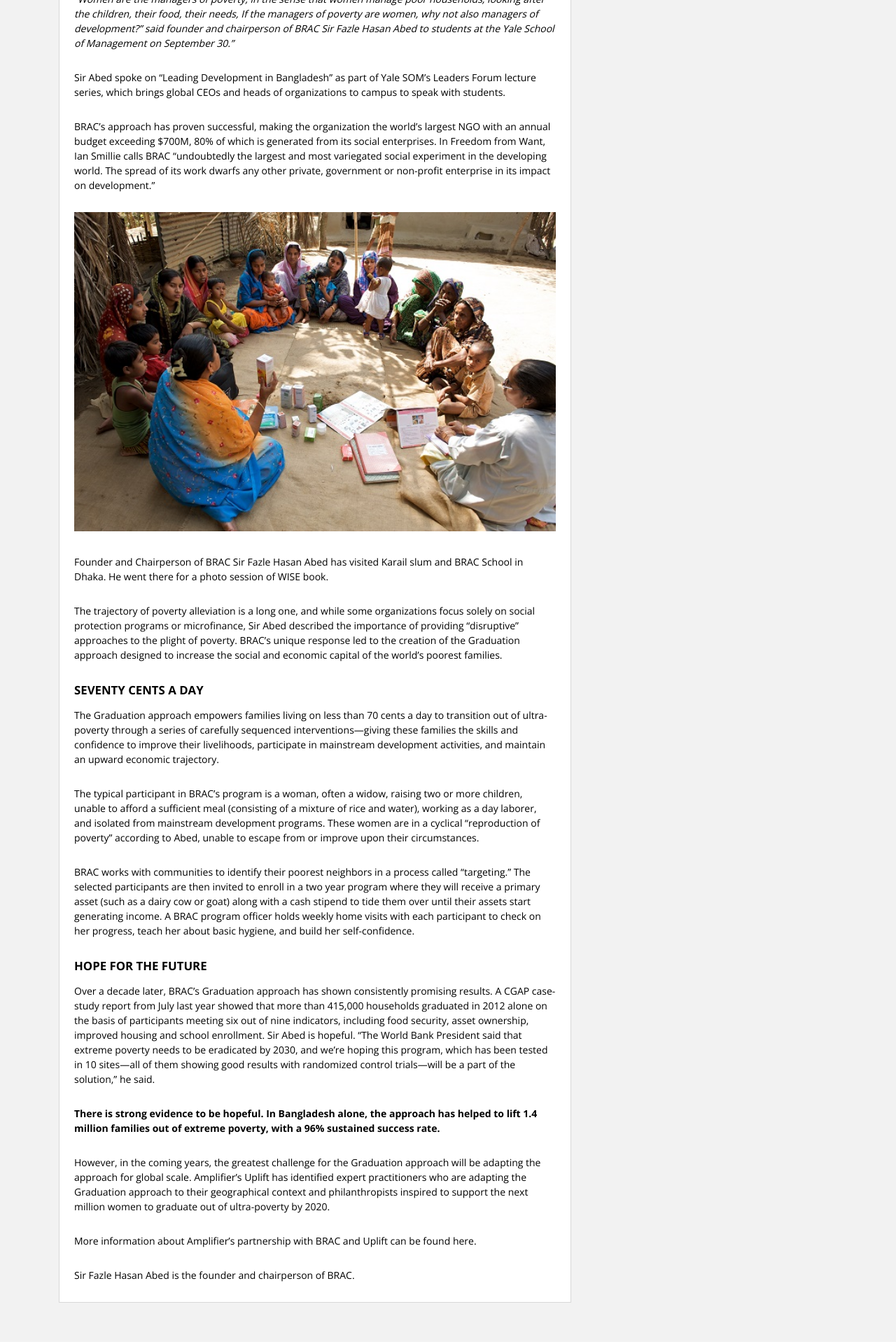
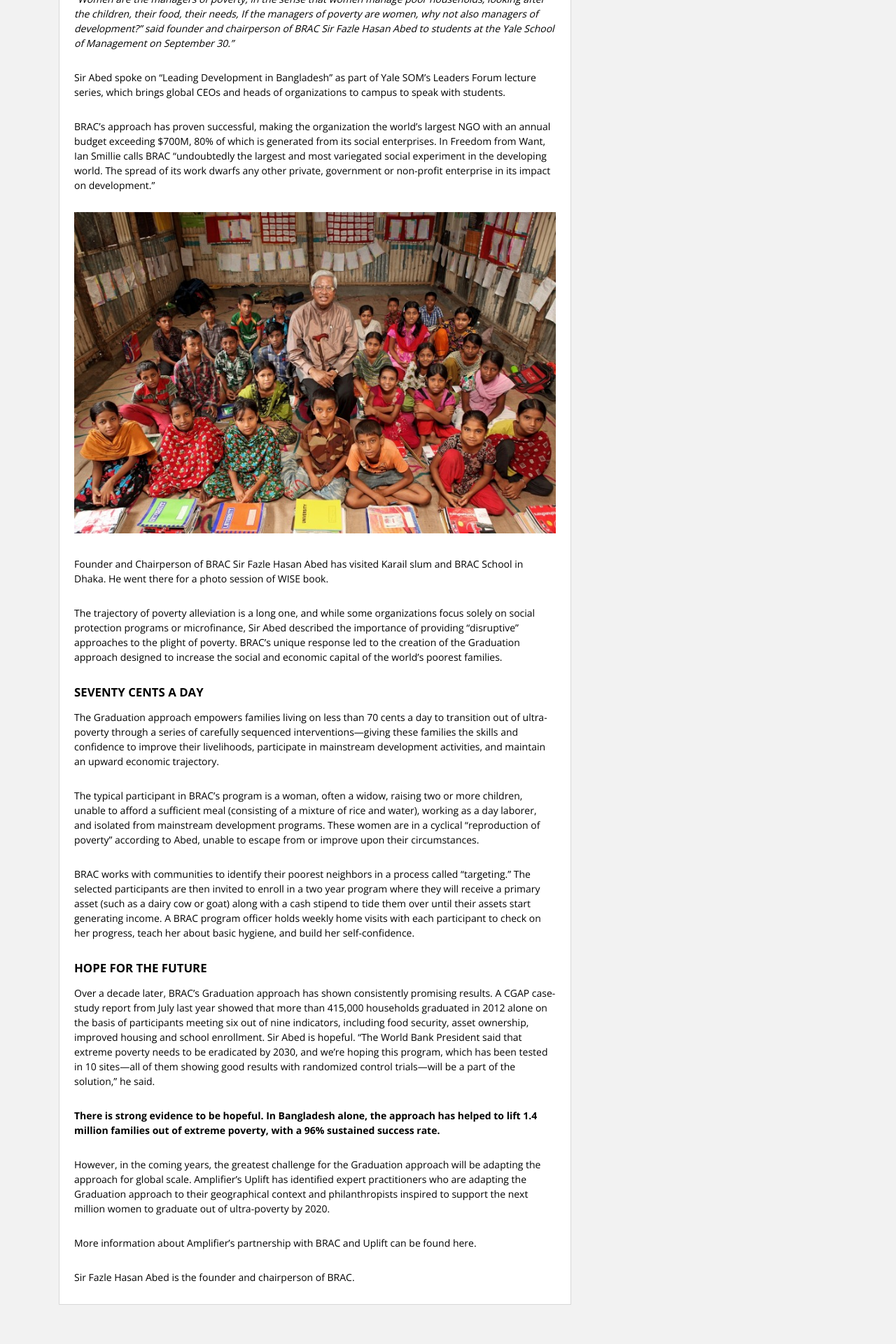
Before and after one commit to joinuplift/joinuplift.github.io, a Jekyll site: the page built from _posts/2016-07-05-women-are-the-key-to-sustainable-development.md, in a window 1280 px wide. Shown: the part 701-2621 px from the top of the page at 70% size. Built offline with Jekyll 4.4.1, drawn with Linux system fonts in a browser that asks for light colours.

Commit message:
Updated 2016-07-05-women-are-the-key-to-sustainable-development.md

```diff
--- a/_posts/2016-07-05-women-are-the-key-to-sustainable-development.md
+++ b/_posts/2016-07-05-women-are-the-key-to-sustainable-development.md
@@ -12,7 +12,7 @@ Sir Abed spoke on “Leading Development in Bangladesh” as part of Yale SOM’
 
 BRAC’s approach has proven successful, making the organization the world’s largest NGO with an annual budget exceeding $700M, 80% of which is generated from its social enterprises. In Freedom from Want, Ian Smillie calls BRAC “undoubtedly the largest and most variegated social experiment in the developing world. The spread of its work dwarfs any other private, government or non-profit enterprise in its impact on development.”
 
-![BRAC]({{site.baseurl}}/assets/img/posts/orig_BG-SN-2009-02-0713.jpg)
+![BRAC]({{site.baseurl}}/assets/img/posts/orig__MG_9644-768x512.jpg)
 
 Founder and Chairperson of BRAC Sir Fazle Hasan Abed has visited Karail slum and BRAC School in Dhaka. He went there for a photo session of WISE book.
 
```
